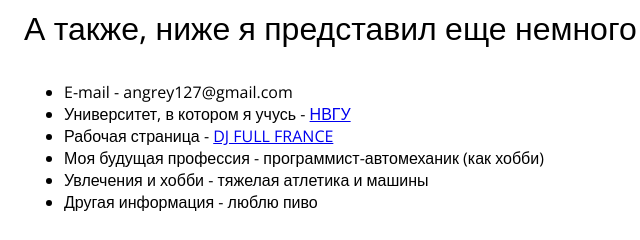
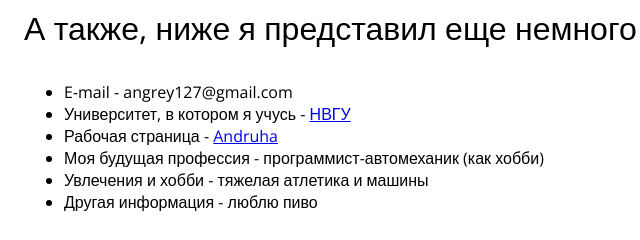
Before and after one commit to kokesh88/zhorin, a plain HTML site: page index.html in a window 1280 px wide. Shown: the part 1500-1740 px from the top of the page, 26-666 px from the left. Drawn offline with nearby package versions, Linux system fonts and the light colour scheme.

Commit message:
Update index.html

```diff
--- a/index.html
+++ b/index.html
@@ -27,7 +27,7 @@
         <ul>
           <li>E-mail - angrey127@gmail.com</li>
           <li>Университет, в котором я учусь - <a href="https://nvsu.ru">НВГУ</a></li>
-          <li>Рабочая страница - <a href="https://vk.com/sieghei">DJ FULL FRANCE</a></li>
+          <li>Рабочая страница - <a href="https://vk.com/sieghei">Andruha</a></li>
           <li>Моя будущая профессия -  программист-автомеханик (как хобби)</li>
           <li>Увлечения и хобби - тяжелая атлетика и машины</li>
           <li>Другая информация - люблю пиво</li>
```
